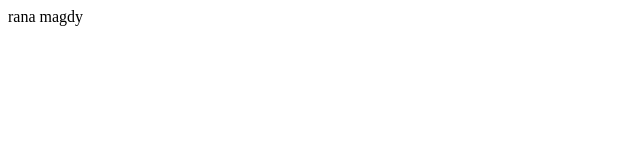
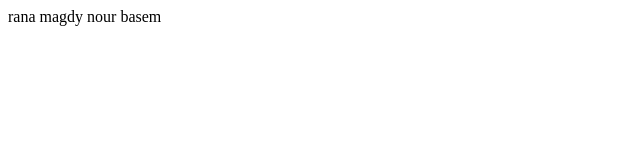
Before and after one commit to Rana-Magdy-Mamdouh/Student-Courses, a plain HTML site: page index.html in a window 1280 px wide. Shown: the full height of the page, 0-640 px from the left. Drawn offline with Linux system fonts and the light colour scheme.

Commit message:
add a first file

```diff
--- a/index.html
+++ b/index.html
@@ -1,12 +1,16 @@
 <!DOCTYPE html>
 <html lang="en">
+
 <head>
     <meta charset="UTF-8">
     <meta name="viewport" content="width=device-width, initial-scale=1.0">
-    <title>Document</title>
+    <title>HOME</title>
 </head>
+
 <body>
     rana magdy
+    nour basem
 
 </body>
+
 </html>
```
Also changed, not shown: style.css (added), 1 other file.
